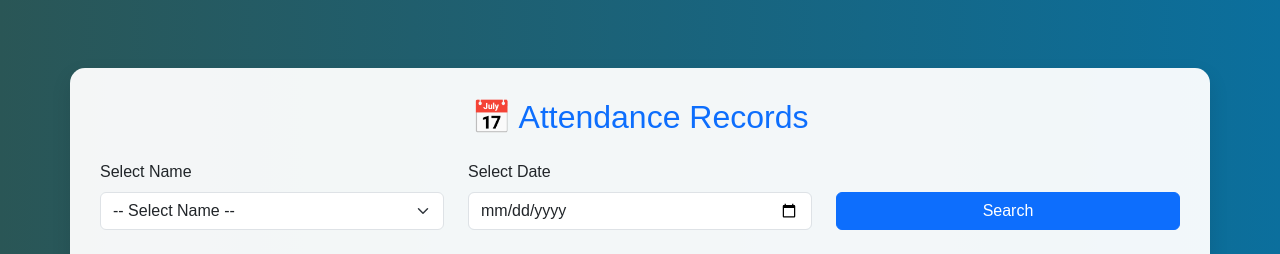
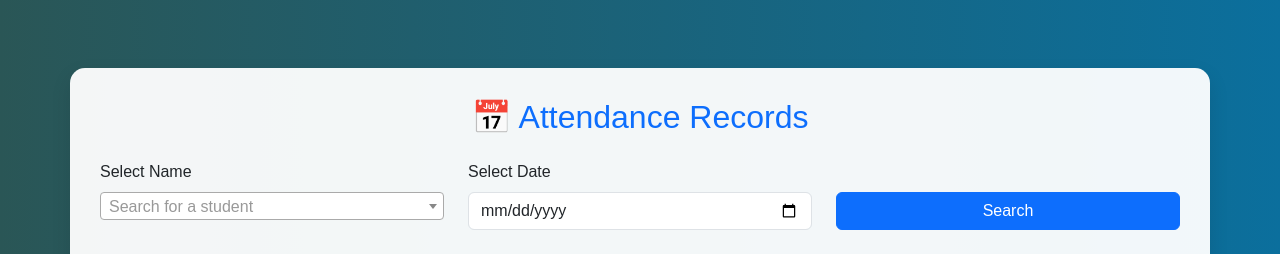
Before and after one commit to nayan-256/attendance, a Flask app: page /dashboard in a window 1280 px wide. Shown: the top 254 px of the page. Run offline with Flask 3, Linux system fonts and the light colour scheme; a user stored in the database is signed in; data comes from the database, SQL or seed files in the repository; some libraries are stand-ins or nearby versions.

Commit message:
new changes

```diff
--- a/templates/dashboard.html
+++ b/templates/dashboard.html
@@ -6,6 +6,15 @@
 
     <!-- Bootstrap CSS -->
     <link href="https://cdn.jsdelivr.net/npm/bootstrap@5.3.3/dist/css/bootstrap.min.css" rel="stylesheet">
+    <!-- Select2 CSS -->
+    <link href="https://cdn.jsdelivr.net/npm/select2@4.1.0-rc.0/dist/css/select2.min.css" rel="stylesheet" />
+
+    <!-- jQuery (Required for Select2) -->
+    <script src="https://code.jquery.com/jquery-3.6.0.min.js"></script>
+
+    <!-- Select2 JS -->
+    <script src="https://cdn.jsdelivr.net/npm/select2@4.1.0-rc.0/dist/js/select2.min.js"></script>
+
 
     <!-- Animate.css for animation effects -->
     <link rel="stylesheet" href="https://cdnjs.cloudflare.com/ajax/libs/animate.css/4.1.1/animate.min.css" />
@@ -47,6 +56,14 @@
         }
     </style>
 </head>
+<script>
+    $(document).ready(function() {
+        $('.select2').select2({
+            placeholder: "Search for a student",
+            allowClear: true
+        });
+    });
+</script>
 
 <body>
     <div class="container mt-5 animate__animated animate__fadeIn">
@@ -57,7 +74,7 @@
             <div class="row">
                 <div class="col-md-4">
                     <label for="name" class="form-label">Select Name</label>
-                    <select id="name" name="name" class="form-select">
+                    <select id="name" name="name" class="form-select select2">
                         <option value="">-- Select Name --</option>
                         {% for name in names %}
                         <option value="{{ name[0] }}">{{ name[0] }}</option>
```
